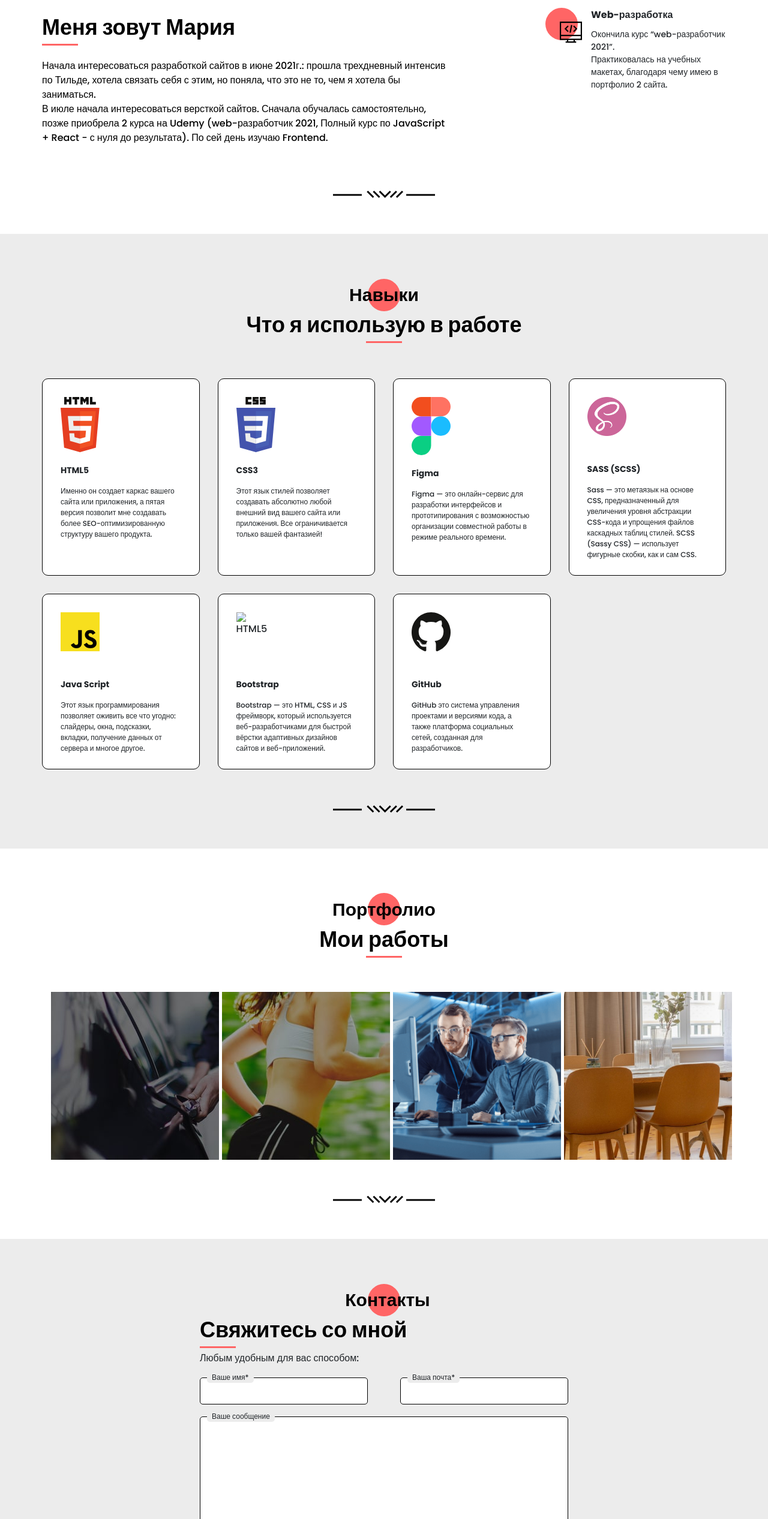
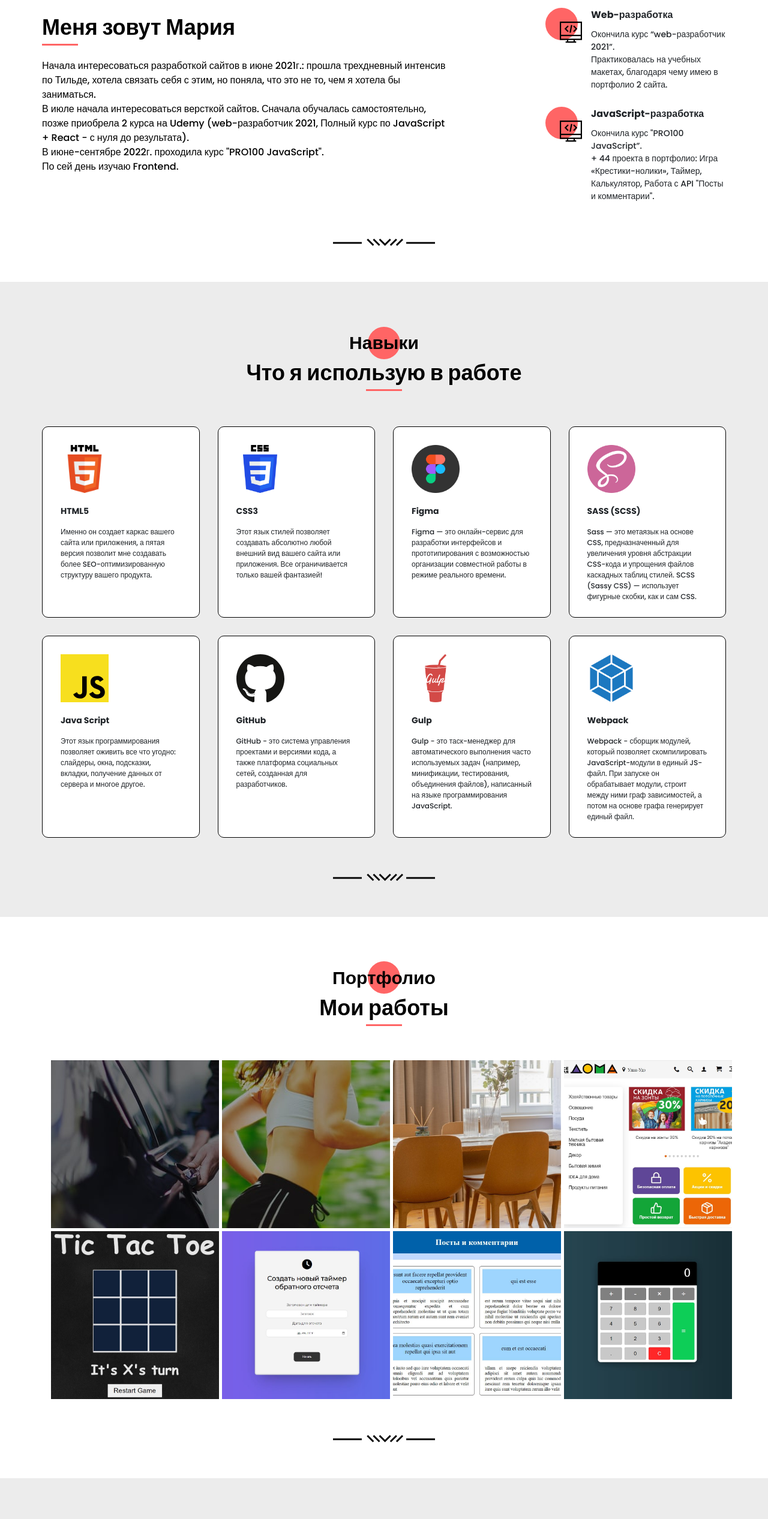
Before and after one commit to MariaStpr/MariaStpr.github.io, a plain HTML site: page index.html in a window 1280 px wide. Shown: the part 984-3517 px from the top of the page at 60% size. Drawn offline with Linux system fonts and the light colour scheme; files whose address does not match are found by name.

Commit message:
new skills

```diff
--- a/index.html
+++ b/index.html
@@ -123,7 +123,9 @@
                     </div>
                     <p class="about__info">
                         Начала интересоваться разработкой сайтов в июне 2021г.: прошла трехдневный интенсив по Тильде, хотела связать себя с этим, но поняла, что это не то, чем я хотела бы заниматься.<br>
-                        В июле начала интересоваться версткой сайтов. Сначала обучалась самостоятельно, позже приобрела 2 курса на Udemy (web-разработчик 2021,  Полный курс по JavaScript + React - с нуля до результата). По сей день изучаю Frontend.
+                        В июле начала интересоваться версткой сайтов. Сначала обучалась самостоятельно, позже приобрела 2 курса на Udemy (web-разработчик 2021,  Полный курс по JavaScript + React - с нуля до результата). <br>
+                        В июне-сентябре 2022г. проходила курс "PRO100 JavaScript". <br>
+                        По сей день изучаю Frontend.
                     </p>
                 </div>
                 <div class="about__skills skills-about">
@@ -138,6 +140,20 @@
                             <div class="skills-about__desc">
                                 Окончила курс “web-разработчик 2021”. <br>
                                 Практиковалась на учебных макетах, благодаря чему имею в портфолио 2 сайта.
+                            </div>
+                        </div>
+                    </div>
+                    <div class="skills-about__item">
+                        <div class="skills-about__img">
+                            <img src="icons/about_me/web_development.svg" alt="">
+                        </div>
+                        <div class="skills-about__text">
+                            <div class="skills-about__title">
+                                JavaScript-разработка
+                            </div>
+                            <div class="skills-about__desc">
+                                Окончила курс "PRO100 JavaScript”. <br>
+                                + 44 проекта в портфолио: Игра «Крестики-нолики», Таймер, Калькулятор, Работа с API "Посты и комментарии".
                             </div>
                         </div>
                     </div>
@@ -249,7 +265,7 @@
                 <div class="skills__items">
                     <div class="skills__item">
                         <div class="skills__item-img">
-                            <img src="icons/skills/html5.svg" alt="HTML5">
+                            <img src="icons/skills/html.png" alt="HTML5">
                         </div>
                         <div class="skills__item-name">
                             HTML5
@@ -262,7 +278,7 @@
                 <div class="skills__items">
                     <div class="skills__item">
                         <div class="skills__item-img">
-                            <img src="icons/skills/css3.svg" alt="HTML5">
+                            <img src="icons/skills/css.png" alt="CSS3">
                         </div>
                         <div class="skills__item-name">
                             CSS3
@@ -275,7 +291,7 @@
                 <div class="skills__items">
                     <div class="skills__item">
                         <div class="skills__item-img">
-                            <img src="icons/skills/figma.svg" alt="Figma">
+                            <img src="icons/skills/figma.png" alt="Figma">
                         </div>
                         <div class="skills__item-name">
                             Figma
@@ -288,7 +304,7 @@
                 <div class="skills__items">
                     <div class="skills__item">
                         <div class="skills__item-img">
-                            <img src="icons/skills/sass.png" alt="HTML5">
+                            <img src="icons/skills/sass.png" alt="SCSS">
                         </div>
                         <div class="skills__item-name">
                             SASS (SCSS)
@@ -301,7 +317,7 @@
                 <div class="skills__items">
                     <div class="skills__item">
                         <div class="skills__item-img">
-                            <img src="icons/skills/js.svg" alt="HTML5">
+                            <img src="icons/skills/js.svg" alt="JS">
                         </div>
                         <div class="skills__item-name">
                             Java Script
@@ -311,10 +327,10 @@
                         </div>
                     </div>
                 </div>
-                <div class="skills__items">
+                <!-- <div class="skills__items">
                     <div class="skills__item">
                         <div class="skills__item-img">
-                            <img src="icons/skills/bootstrap.svg" alt="HTML5">
+                            <img src="icons/skills/bootstrap.svg" alt="Bootstrap">
                         </div>
                         <div class="skills__item-name">
                             Bootstrap
@@ -323,17 +339,43 @@
                             Bootstrap — это HTML, CSS и JS фреймворк, который используется веб-разработчиками для быстрой вёрстки адаптивных дизайнов сайтов и веб-приложений.
                         </div>
                     </div>
-                </div>
+                </div> -->
                 <div class="skills__items">
                     <div class="skills__item">
                         <div class="skills__item-img">
-                            <img src="icons/skills/github.svg" alt="HTML5">
+                            <img src="icons/skills/github.svg" alt="github">
                         </div>
                         <div class="skills__item-name">
                             GitHub
                         </div>
                         <div class="skills__item-text">
-                            GitHub это система управления проектами и версиями кода, а также платформа социальных сетей, созданная для разработчиков.
+                            GitHub - это система управления проектами и версиями кода, а также платформа социальных сетей, созданная для разработчиков.
+                        </div>
+                    </div>
+                </div>
+                <div class="skills__items">
+                    <div class="skills__item">
+                        <div class="skills__item-img">
+                            <img src="icons/skills/gulp.png" alt="Gulp">
+                        </div>
+                        <div class="skills__item-name">
+                            Gulp
+                        </div>
+                        <div class="skills__item-text">
+                            Gulp - это таск-менеджер для автоматического выполнения часто используемых задач (например, минификации, тестирования, объединения файлов), написанный на языке программирования JavaScript.
+                        </div>
+                    </div>
+                </div>
+                <div class="skills__items">
+                    <div class="skills__item">
+                        <div class="skills__item-img">
+                            <img src="icons/skills/webpack.png" alt="WebPack">
+                        </div>
+                        <div class="skills__item-name">
+                            Webpack
+                        </div>
+                        <div class="skills__item-text">
+                            Webpack - сборщик модулей, который позволяет скомпилировать JavaScript-модули в единый JS-файл. При запуске он обрабатывает модули, строит между ними граф зависимостей, а потом на основе графа генерирует единый файл.
                         </div>
                     </div>
                 </div>
@@ -450,20 +492,47 @@
                     <img src="img/works/case-min.png" alt="wayup">
                 </a> -->
                 <div class="work__item">
-                    <img src="img/works/video-min.png" alt="innovated">
-                    <div class="work__info">
-                        Учебный проект, созданный самостоятельно.
-                        <a href="https://mariastpr.github.io/innovated/" target="_blank">Просмотреть</a>
-                    </div>
-                </div>
-                <div class="work__item">
                     <img src="img/works/materials3.jpg" alt="furniture">
                     <div class="work__info">
                         Учебный проект, созданный самостоятельно.
                         <a href="https://mariastpr.github.io/furniture/" target="_blank">Просмотреть</a>
                     </div>
                 </div>
-
+                <div class="work__item">
+                    <img src="img/works/vdd.JPG" alt="vdd">
+                    <div class="work__info">
+                        Учебный проект, созданный самостоятельно. Интернет-магазин (в работе).
+                        <a href="https://mariastpr.github.io/vdd/" target="_blank">Просмотреть</a>
+                    </div>
+                </div>
+                <div class="work__item">
+                    <img src="img/works/xo.JPG" alt="XO">
+                    <div class="work__info">
+                        Учебный проект, созданный на курсе. Игра «Крестики-нолики».
+                        <a href="https://mariastpr.github.io/XO/" target="_blank">Просмотреть</a>
+                    </div>
+                </div>
+                <div class="work__item">
+                    <img src="img/works/timer.JPG" alt="timer">
+                    <div class="work__info">
+                        Учебный проект, созданный на курсе. Таймер.
+                        <a href="https://mariastpr.github.io/Timer/" target="_blank">Просмотреть</a>
+                    </div>
+                </div>
+                <div class="work__item">
+                    <img src="img/works/api.JPG" alt="API">
+                    <div class="work__info">
+                        Учебный проект, созданный на курсе. Работа с Fetch API.
+                        <a href="https://mariastpr.github.io/Posts-and-Comments/" target="_blank">Просмотреть</a>
+                    </div>
+                </div>
+                <div class="work__item">
+                    <img src="img/works/calculator.JPG" alt="calculator">
+                    <div class="work__info">
+                        Учебный проект, созданный на курсе. Калькулятор.
+                        <a href="#" target="_blank">Просмотреть</a>
+                    </div>
+                </div>
             </div>
         </div>
         <div class="end">
--- a/js/script.js
+++ b/js/script.js
@@ -28,8 +28,8 @@ document.addEventListener('DOMContentLoaded', function() {
     });
 });
 
-    const percent = document.querySelectorAll('.skills__percent-sum'),
-        percentCurent = document.querySelectorAll('.skills__percent-line span');
+const percent = document.querySelectorAll('.skills__percent-sum');
+const percentCurent = document.querySelectorAll('.skills__percent-line span');
 
 percent.forEach((item, i) => {
     let per = parseInt(item.innerText);
@@ -67,8 +67,6 @@ let tp = document.getElementsByClassName("work__info");
 function hide(){
     tp.style.display="";
 }
-
-
 
 const form = document.getElementById('contact-form'),
         overlay = document.querySelector('.overlay'),
--- a/sass/blocks/_skills.scss
+++ b/sass/blocks/_skills.scss
@@ -43,8 +43,8 @@
     &__item {
         padding: 30px 30px 25px 30px;
         &-img {
-            max-width: 65px;
-            min-height: 90px;
+            width: 80px;
+            height: 80px;
             img {
                 width: 100%;
                 height: 100%;
```
Also changed, not shown: css/style.min.css, icons/skills/css.png (added), icons/skills/figma.png (added), icons/skills/gulp.png (added), icons/skills/gulp.svg (added), icons/skills/html.png (added), icons/skills/webpack.png (added), img/works/api.JPG (added), img/works/calculator.JPG (added), img/works/timer.JPG (added), img/works/vdd.JPG (added), img/works/xo.JPG (added). Lines whose indentation alone changed are shown as unchanged.
